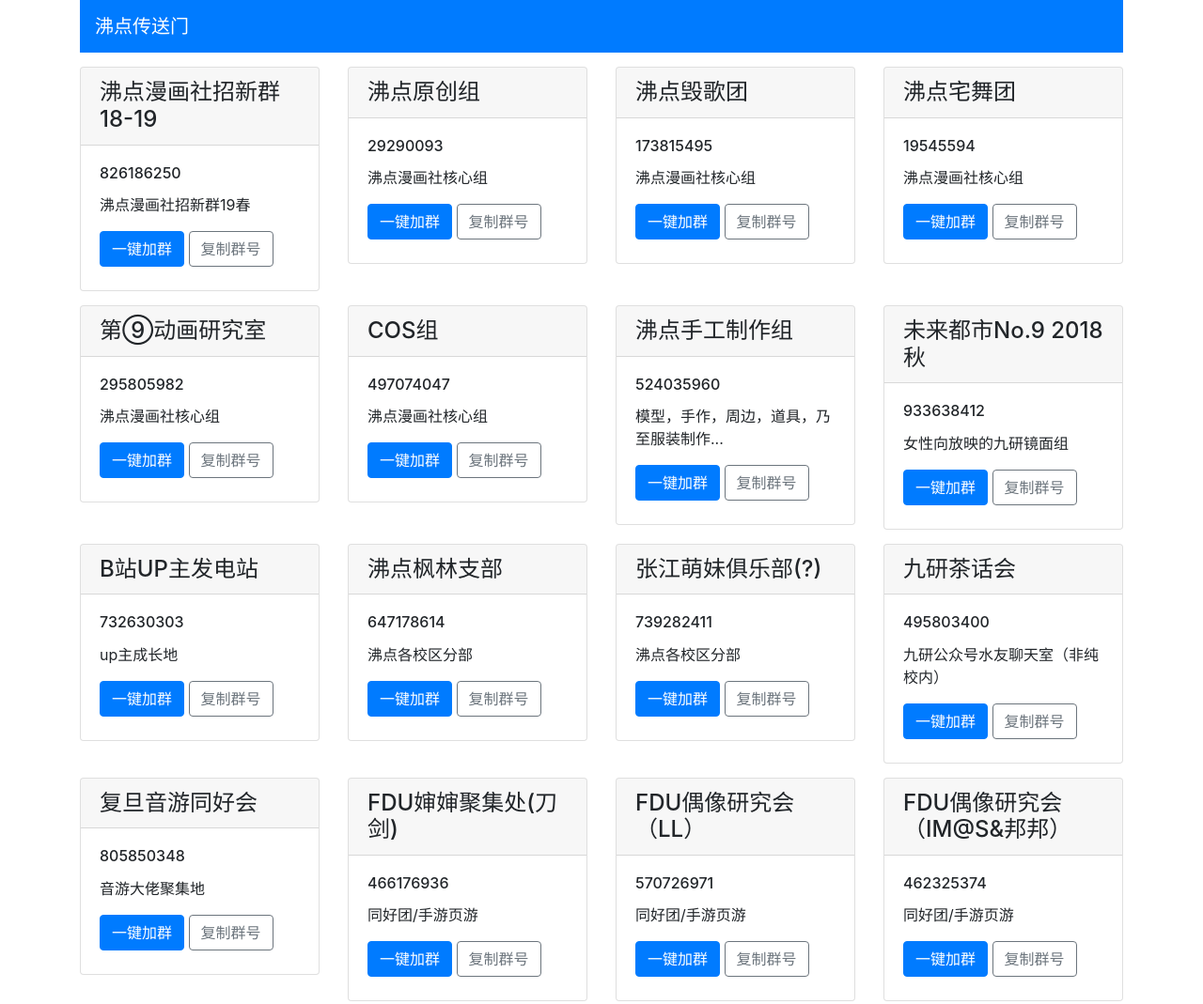
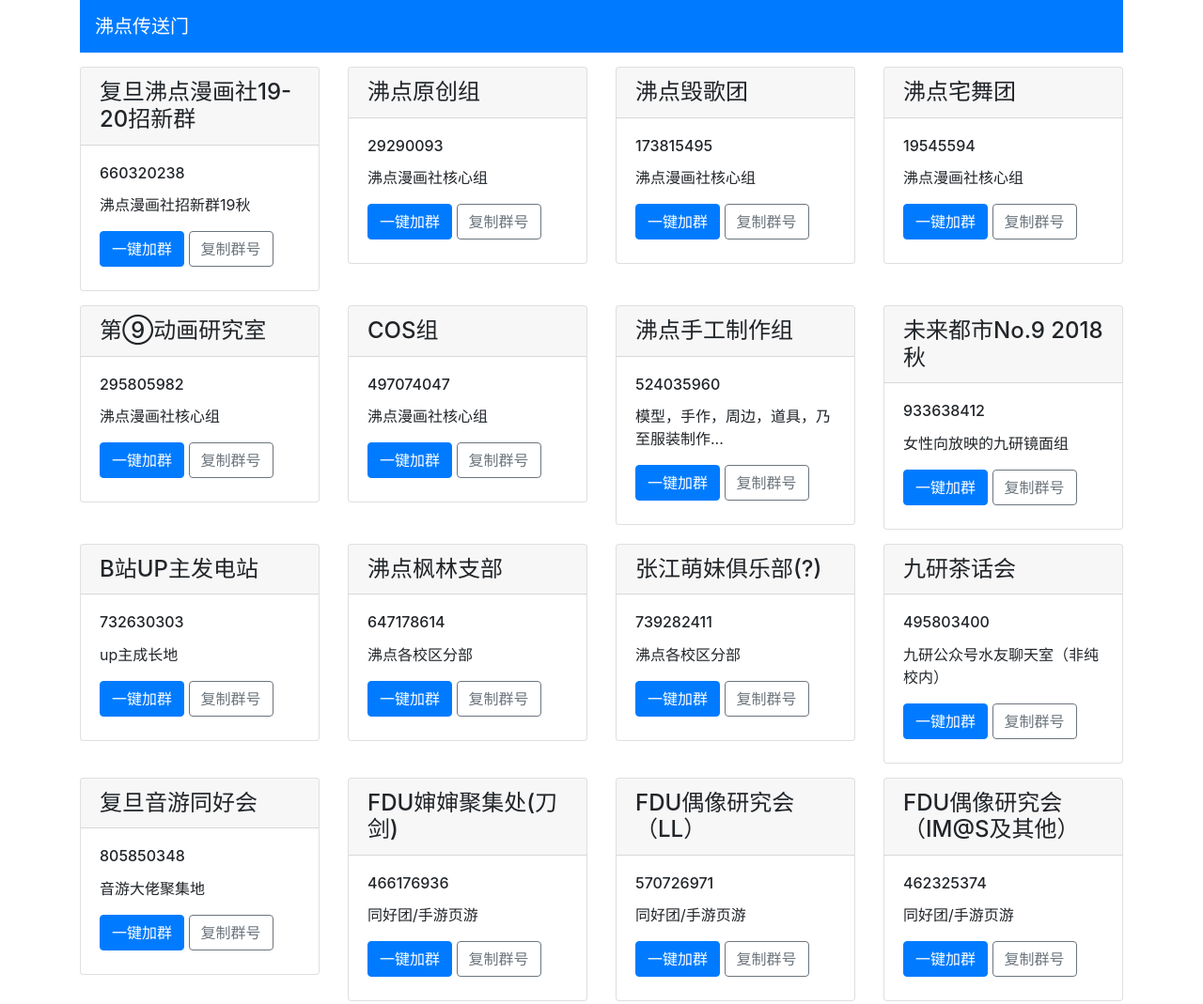
Before and after one commit to shiyinayuriko/shiyinayuriko.github.io, a plain HTML site: page index.html in a window 1280 px wide. Shown: the top 1069 px of the page at 94% size. Drawn offline with Linux system fonts and the light colour scheme.

Commit message:
update info

```diff
--- a/index.html
+++ b/index.html
@@ -59,7 +59,8 @@
         $(document).ready(function () {
             var gropuData =
             [
-                { "name": "沸点漫画社招新群18-19", "gid": "826186250", "desc": "沸点漫画社招新群19春", "url": "https://jq.qq.com/?_wv=1027&k=5UY492d" },
+                { "name": "复旦沸点漫画社19-20招新群", "gid": "660320238", "desc": "沸点漫画社招新群19秋", "url": "https://jq.qq.com/?_wv=1027&k=5k2LWPe" },
+                // { "name": "沸点漫画社招新群18-19", "gid": "826186250", "desc": "沸点漫画社招新群19春", "url": "https://jq.qq.com/?_wv=1027&k=5UY492d" },
                 { "name": "沸点原创组", "gid": "29290093", "desc": "沸点漫画社核心组", "url": "https://jq.qq.com/?_wv=1027&k=55WKHkB" },
                 { "name": "沸点毁歌团", "gid": "173815495", "desc": "沸点漫画社核心组", "url": "https://jq.qq.com/?_wv=1027&k=5Bn6gg9" },
                 { "name": "沸点宅舞团", "gid": "19545594", "desc": "沸点漫画社核心组", "url": "https://jq.qq.com/?_wv=1027&k=56JRCkT" },
@@ -75,7 +76,7 @@
                 { "name": "复旦音游同好会", "gid": "805850348", "desc": "音游大佬聚集地", "url": "https://jq.qq.com/?_wv=1027&k=5S03fYj" },
                 { "name": "FDU婶婶聚集处(刀剑)", "gid": "466176936", "desc": "同好团/手游页游", "url": "https://jq.qq.com/?_wv=1027&k=5ogw5kG" },
                 { "name": "FDU偶像研究会（LL）", "gid": "570726971", "desc": "同好团/手游页游", "url": "https://jq.qq.com/?_wv=1027&k=56BOWUj" },
-                { "name": "FDU偶像研究会（IM@S&邦邦）", "gid": "462325374", "desc": "同好团/手游页游", "url": "https://jq.qq.com/?_wv=1027&k=50oJ1U1" },
+                { "name": "FDU偶像研究会（IM@S及其他）", "gid": "462325374", "desc": "同好团/手游页游", "url": "https://jq.qq.com/?_wv=1027&k=50oJ1U1" },
                 { "name": "FDU舰群", "gid": "417591834", "desc": "同好团/手游页游", "url": "https://jq.qq.com/?_wv=1027&k=52E5cxf" },
                 { "name": "FDU沸点阴阳师", "gid": "517542497", "desc": "同好团/手游页游", "url": "https://jq.qq.com/?_wv=1027&k=5VtZEkN" },
                 { "name": "沸点暖暖分部", "gid": "517823613", "desc": "同好团/手游页游", "url": "https://jq.qq.com/?_wv=1027&k=5uOeocN" },
```
